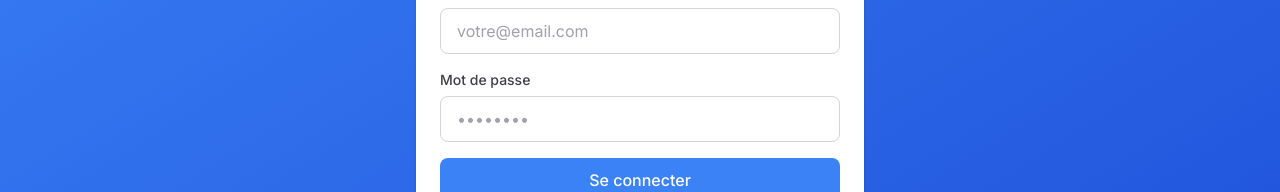
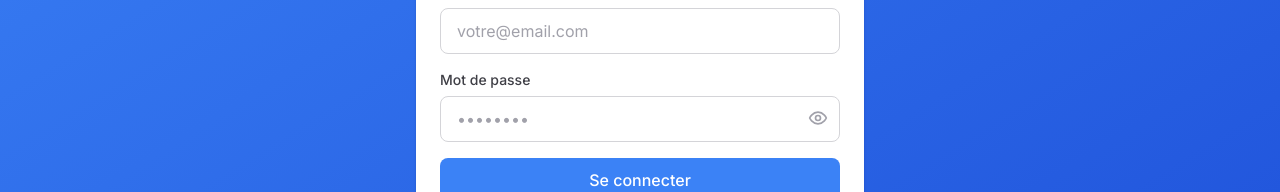
Before and after one commit to billos-e/jobfair-plateform, a React (Vite) app in the folder frontend/: page /login in a window 1280 px wide. Shown: the part 334-526 px from the top of the page. Built offline with nearby package versions, Linux system fonts and the light colour scheme; no server answers.

Commit message:
feat(auth): add password visibility toggle

```diff
--- a/frontend/src/pages/auth/Login.jsx
+++ b/frontend/src/pages/auth/Login.jsx
@@ -7,10 +7,12 @@
 import Button from '../../components/ui/Button'
 import Input from '../../components/ui/Input'
 import Card from '../../components/ui/Card'
+import { Eye, EyeOff } from 'lucide-react'
 
 export default function Login() {
     const [email, setEmail] = useState('')
     const [password, setPassword] = useState('')
+    const [showPassword, setShowPassword] = useState(false)
     const [error, setError] = useState('')
     const [loading, setLoading] = useState(false)
     const { login } = useAuth()
@@ -60,14 +62,23 @@
                         required
                     />
 
+                    <div className="relative">
                         <Input
                             label="Mot de passe"
-                        type="password"
+                            type={showPassword ? 'text' : 'password'}
                             value={password}
                             onChange={(e) => setPassword(e.target.value)}
                             placeholder="••••••••"
                             required
                         />
+                        <button
+                            type="button"
+                            className="absolute right-3 top-[38px] text-neutral-400 hover:text-neutral-600"
+                            onClick={() => setShowPassword(!showPassword)}
+                        >
+                            {showPassword ? <EyeOff size={20} /> : <Eye size={20} />}
+                        </button>
+                    </div>
 
                     <Button
                         type="submit"
--- a/frontend/src/pages/auth/Register.jsx
+++ b/frontend/src/pages/auth/Register.jsx
@@ -4,9 +4,9 @@
 import { useState } from 'react'
 import { Link, useNavigate } from 'react-router-dom'
 import { useAuth } from '../../contexts/AuthContext'
-import Button from '../../components/ui/Button'
 import Input from '../../components/ui/Input'
 import Card from '../../components/ui/Card'
+import { Eye, EyeOff } from 'lucide-react'
 
 export default function Register() {
     const [formData, setFormData] = useState({
@@ -16,6 +16,8 @@
         first_name: '',
         last_name: '',
     })
+    const [showPassword, setShowPassword] = useState(false)
+    const [showPasswordConfirm, setShowPasswordConfirm] = useState(false)
     const [error, setError] = useState('')
     const [loading, setLoading] = useState(false)
     const { register } = useAuth()
@@ -99,25 +101,43 @@
                         required
                     />
 
+                    <div className="relative">
                         <Input
                             label="Mot de passe"
-                        type="password"
+                            type={showPassword ? 'text' : 'password'}
                             name="password"
                             value={formData.password}
                             onChange={handleChange}
                             placeholder="••••••••"
                             required
                         />
+                        <button
+                            type="button"
+                            className="absolute right-3 top-[38px] text-neutral-400 hover:text-neutral-600"
+                            onClick={() => setShowPassword(!showPassword)}
+                        >
+                            {showPassword ? <EyeOff size={20} /> : <Eye size={20} />}
+                        </button>
+                    </div>
 
+                    <div className="relative">
                         <Input
                             label="Confirmer le mot de passe"
-                        type="password"
+                            type={showPasswordConfirm ? 'text' : 'password'}
                             name="password_confirm"
                             value={formData.password_confirm}
                             onChange={handleChange}
                             placeholder="••••••••"
                             required
                         />
+                        <button
+                            type="button"
+                            className="absolute right-3 top-[38px] text-neutral-400 hover:text-neutral-600"
+                            onClick={() => setShowPasswordConfirm(!showPasswordConfirm)}
+                        >
+                            {showPasswordConfirm ? <EyeOff size={20} /> : <Eye size={20} />}
+                        </button>
+                    </div>
 
                     <Button
                         type="submit"
```
Lines whose indentation alone changed are shown as unchanged.
